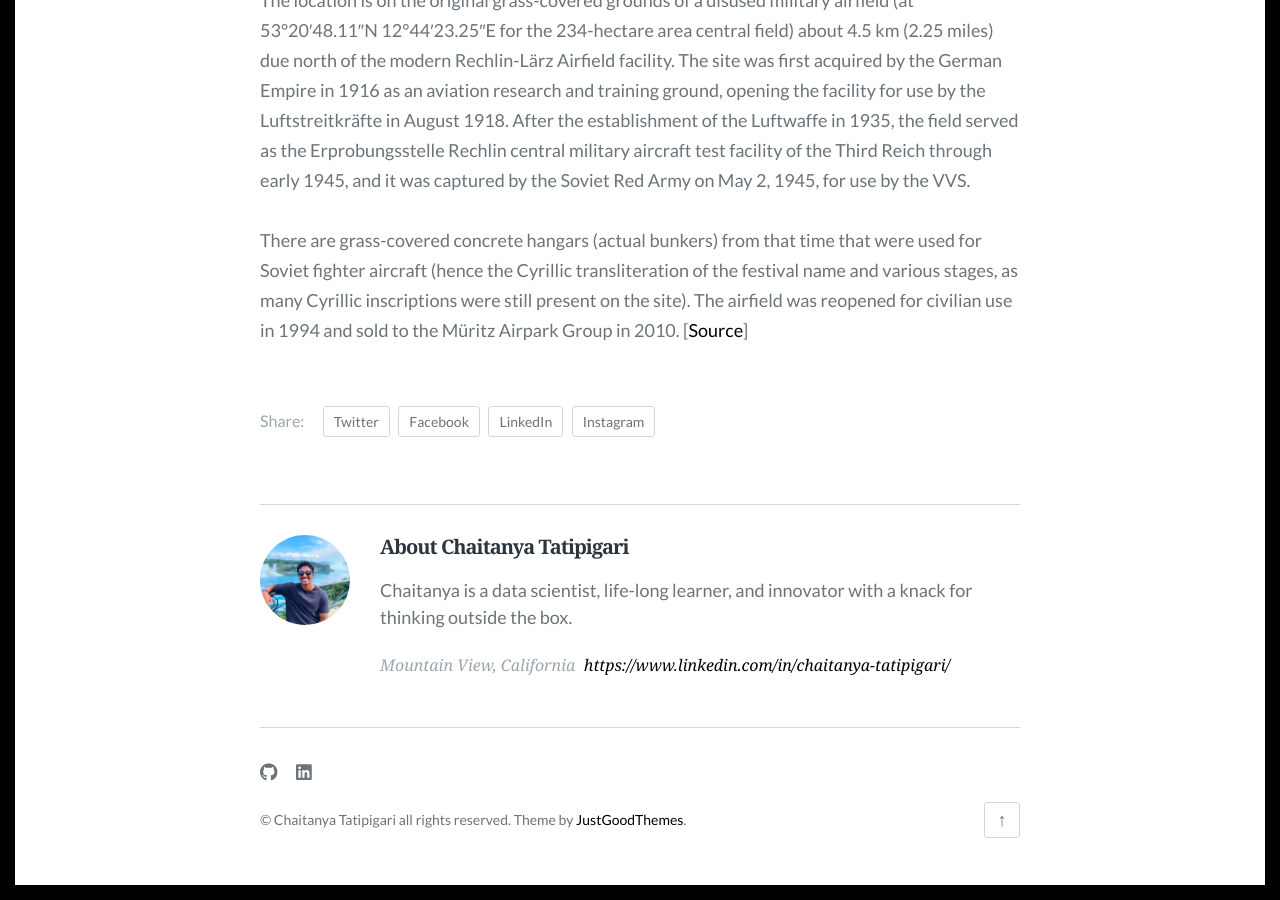
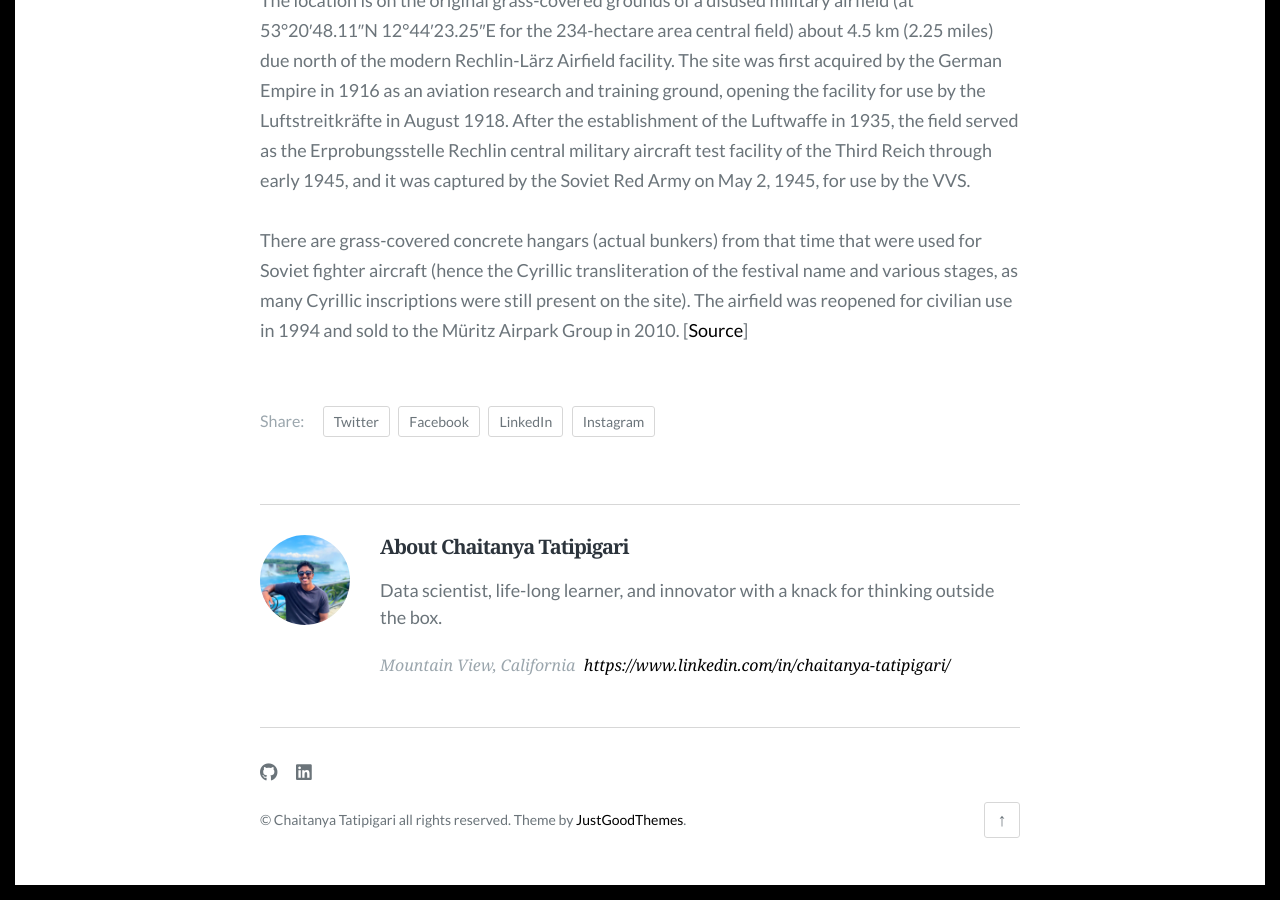
Before and after one commit to Chai-T29/Chai-T29.github.io, a Jekyll site: the page built from _posts/2019-01-01-the-advantages-and-disadvantages-of-working-from-home.md, in a window 1280 px wide and 900 px high, scrolled down 2030 px. Built offline with Jekyll 4.4.1, drawn with Linux system fonts in a browser that asks for light colours; some web fonts are replaced.

Commit message:
Update author.json

```diff
--- a/_data/author.json
+++ b/_data/author.json
@@ -1,6 +1,6 @@
 {
   "name": "Chaitanya Tatipigari",
-  "bio": "Chaitanya is a data scientist, life-long learner, and innovator with a knack for thinking outside the box.",
+  "bio": "Data scientist, life-long learner, and innovator with a knack for thinking outside the box.",
   "url": "https://www.linkedin.com/in/chaitanya-tatipigari/",
   "location": "Mountain View, California",
   "image": "images/author.png"
```
